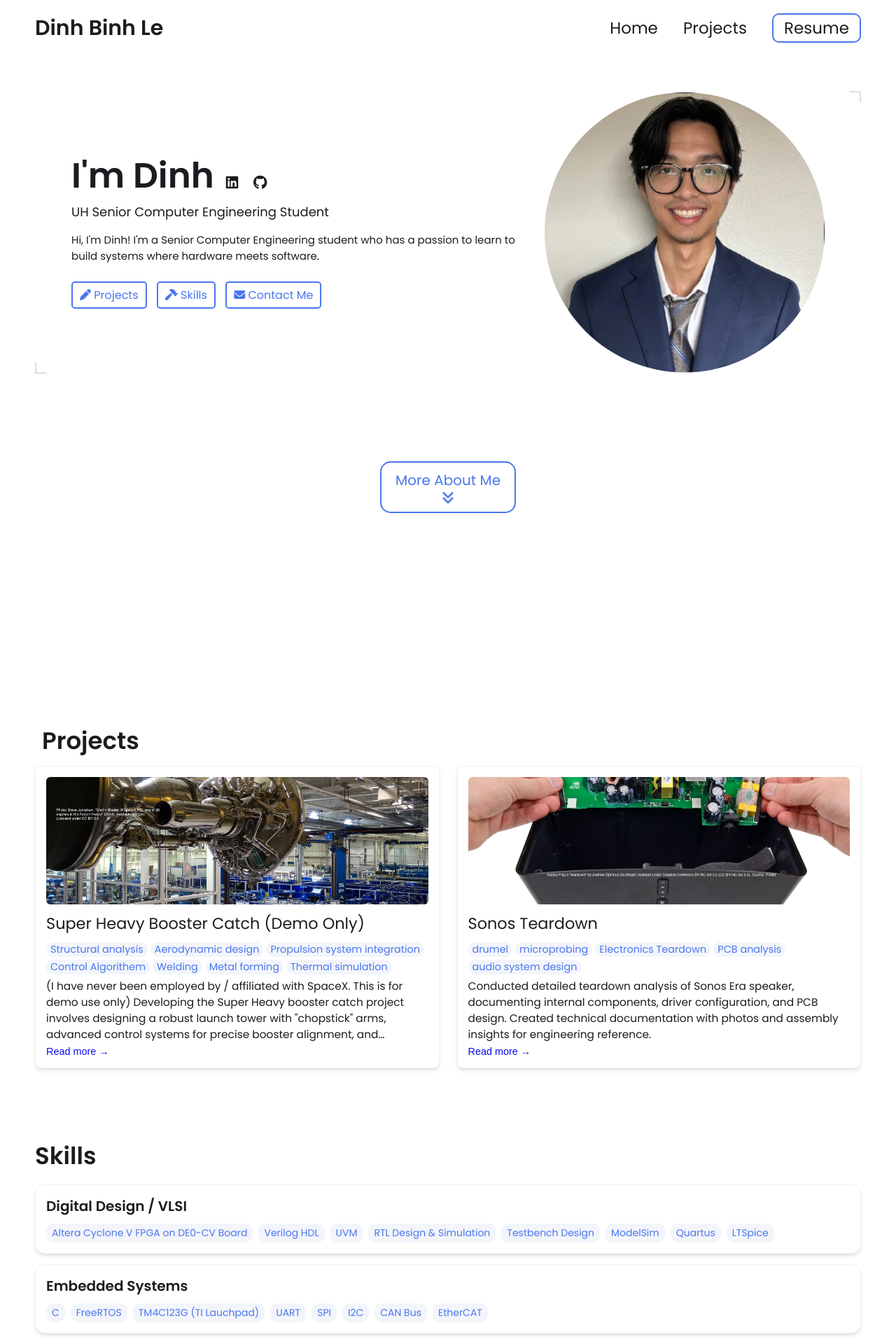
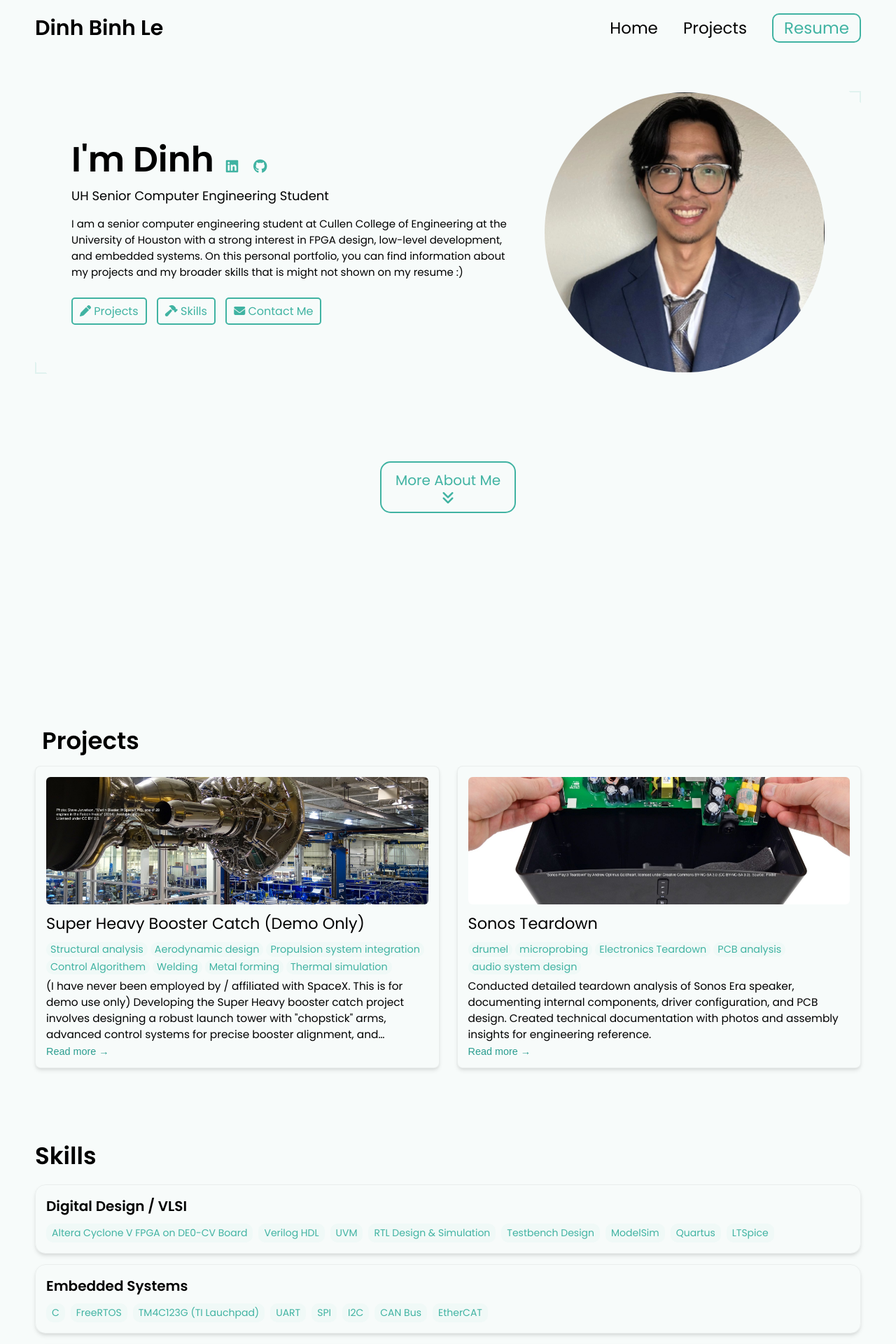
Before and after one commit to bindle03/bindle03.github.io, a Jekyll site: the page built from index.html, in a window 1280 px wide. Shown: the top 1920 px of the page at 70% size. Built offline with Jekyll 4.4.1, drawn with Linux system fonts in a browser that asks for light colours.

Commit message:
change config

```diff
--- a/_config.yml
+++ b/_config.yml
@@ -15,9 +15,9 @@
 name: Dinh Binh Le
 headline: UH Senior Computer Engineering Student
 description: >- # dont remove this line. this will ignore all new lines until the next section
-  Hi, I'm Dinh!
-  I'm a Senior Computer Engineering student who has a passion to learn to build systems where hardware meets software.
-
+  I am a senior computer engineering student at Cullen College of Engineering at the University of Houston with a strong interest
+  in FPGA design, low-level development, and embedded systems. On this personal portfolio, you can find information about
+  my projects and my broader skills that is might not shown on my resume :)
 # Place your profile image in /assets/images/profile-image/folder and edit the file name
 profile_image: ./assets/images/profile-image/avatar.jpeg
 
@@ -94,12 +94,12 @@
 
 # Active theme (Updatethis to switch themes). Make sure to keep the indentation the samne.
 colors: # this is the basic theme
-  text: "#1a1c20"
-  border: "#ddd"
-  link: "#4a76ee"
-  highlight: "#0c0cf2"
-  background: "#ffffff"
-  light_background: "#f3f5fb"
+  text: "#wc3333"
+  border: "#e0f2ef"
+  link: "#40b3a2"
+  highlight: "#2a9d8f"
+  background: "#f7fbfa"
+  light_background: "#f0f9f7"
 
 # A few examples.
 basic theme:
```
